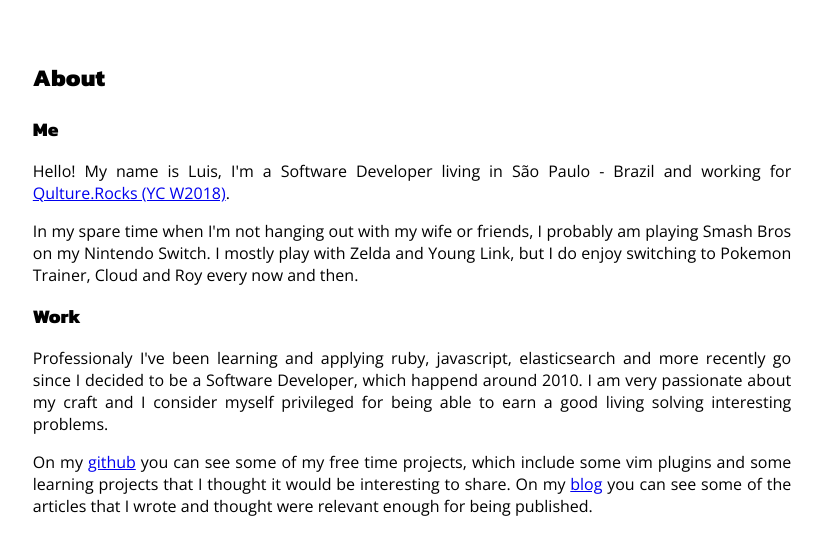
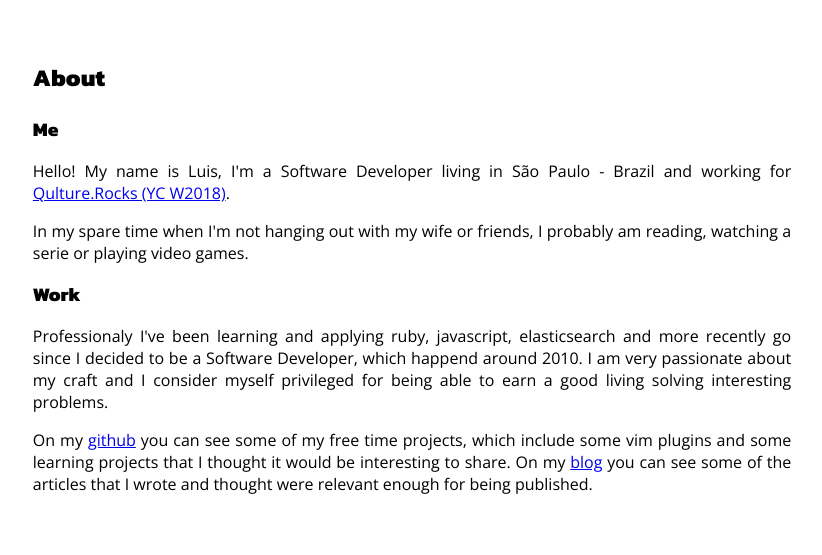
Before and after one commit to lfv89/lfv89.github.io, a Jekyll site: the page built from _pages/about.html, in a window 1280 px wide. Shown: the top 555 px of the page, without its empty margins (228-1050 px from the left). Built offline with Jekyll 4.4.1, drawn with Linux system fonts in a browser that asks for light colours; a style sheet for code colours, icons or effects is not loaded.

Commit message:
Update about

```diff
--- a/_pages/about.html
+++ b/_pages/about.html
@@ -10,7 +10,7 @@ permalink: about.html
 
 <p>Hello! My name is Luis, I'm a {{ site.me.occupation }} living in {{ site.me.location }} and working for <a href="{{ site.employer.url }}">{{ site.employer.name }}</a></i>.
 
-<p>In my spare time when I'm not hanging out with my wife or friends, I probably am playing Smash Bros on my Nintendo Switch. I mostly play with Zelda and Young Link, but I do enjoy switching to Pokemon Trainer, Cloud and Roy every now and then. </p>
+<p>In my spare time when I'm not hanging out with my wife or friends, I probably am reading, watching a serie or playing video games.</p>
 
 <h2>Work</h2>
 
```
